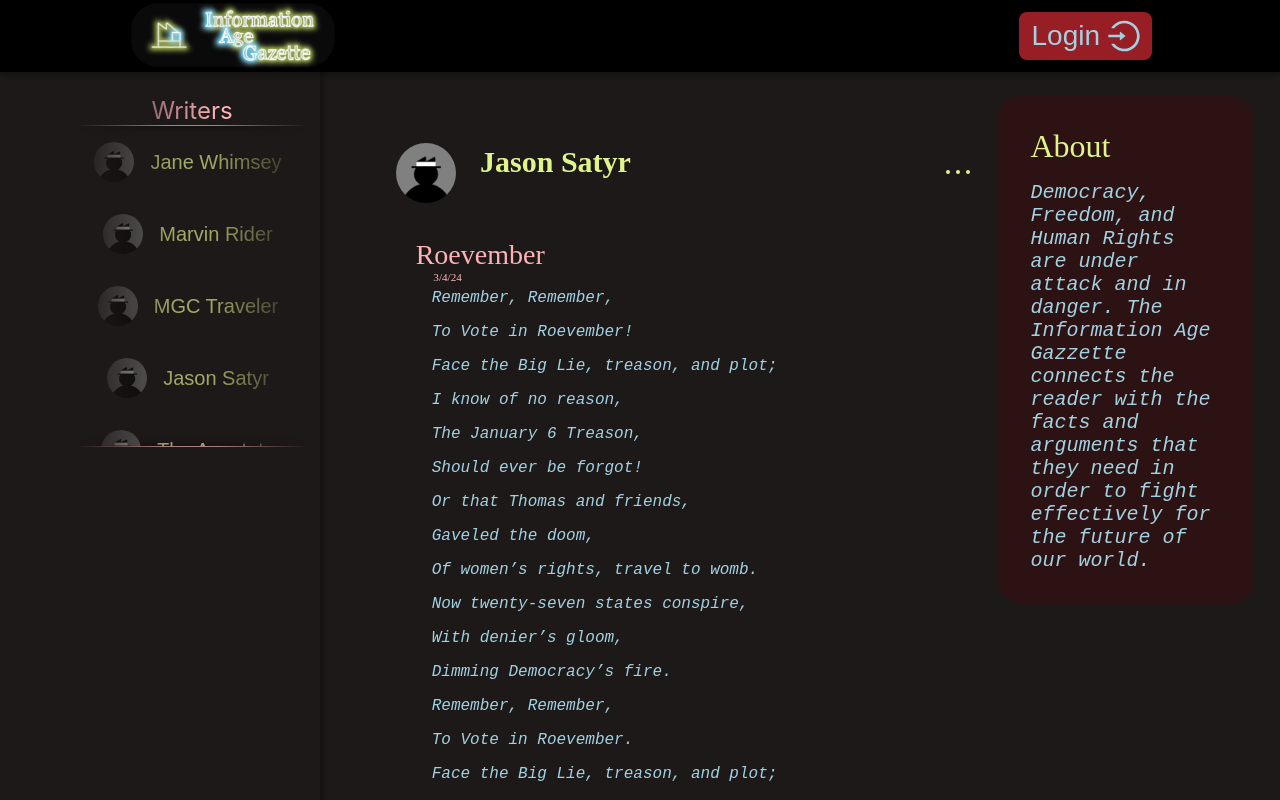
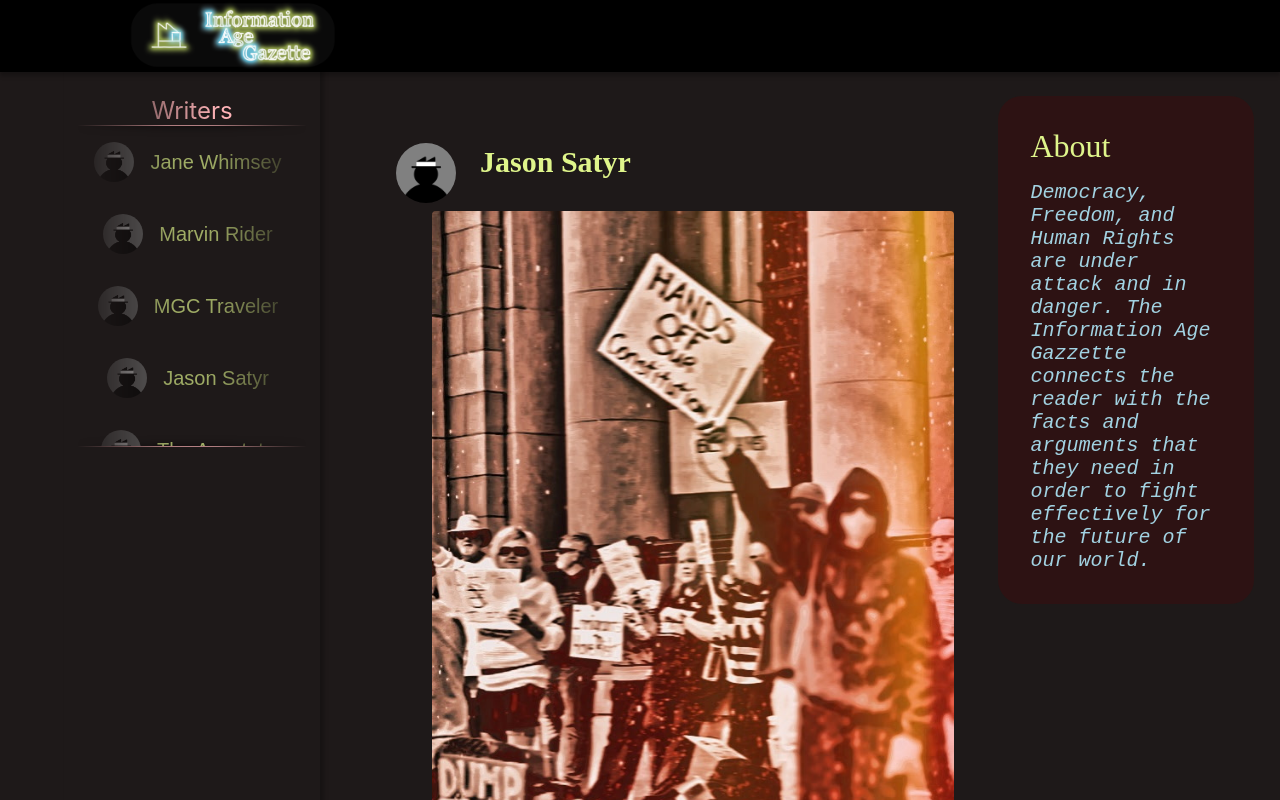
Before and after one commit to esmodea/IAG-Project, a React (Create React App) app in the folder iag-fe/: page /home in a window 1280 px wide. Built offline with nearby package versions, Linux system fonts and the light colour scheme.

Commit message:
Added "When a Good Man Goes to War" to Jason Satyr article list

```diff
--- a/iag-fe/package.json
+++ b/iag-fe/package.json
@@ -27,10 +27,10 @@
     "postcss": "^8.4",
     "react": "^18.2.0",
     "react-dom": "^18.2.0",
-    "react-scripts": "^5.0.1",
     "react-redux": "^8.0.5",
     "react-router": "^6.8.1",
     "react-router-dom": "^6.8.1",
+    "react-scripts": "^5.0.1",
     "reactstrap": "^8.0",
     "typescript": "^4.9",
     "web-vitals": "^2.1.4"
@@ -60,7 +60,7 @@
     ]
   },
   "devDependencies": {
-    "create-react-app": "^5.0.1",
-    "netlify-cli": "^17.11.1"
+    "create-react-app": "^5.1.0",
+    "netlify-cli": "^16.1.0"
   }
 }
--- a/iag-fe/src/application/mobile/components/Home/index.js
+++ b/iag-fe/src/application/mobile/components/Home/index.js
@@ -6,8 +6,11 @@ const MHomeContent = (props) => {
     const {articles} = props;
 
     const sortDate = (a, b) => {
-        let aDate = a.content.info.date.split('/').map((num) => {return +num;});
-        let bDate = b.content.info.date.split('/').map((num) => {return +num;});
+        let aDate
+        let bDate
+        if(a.content.info.date !== undefined) {
+            aDate = a.content.info.date.split('/').map((num) => {return +num;});
+            bDate = b.content.info.date.split('/').map((num) => {return +num;});
             if(aDate[2] >= bDate[2]){
                 if(aDate[0] >= bDate[0]){
                     if(aDate[1] >= bDate[1]){
@@ -25,6 +28,7 @@ const MHomeContent = (props) => {
             } else {
                 return 1;
             }
+        };
     }
 
     const posts = articles.sort(sortDate);
--- a/iag-fe/src/application/mobile/components/Writer/index.js
+++ b/iag-fe/src/application/mobile/components/Writer/index.js
@@ -9,8 +9,11 @@ const MWriterContent = (props) => {
     const currentWriter = location.pathname.split('/')[location.pathname.split('/').length - 1];
 
     const sortDate = (a, b) => {
-        let aDate = a.content.info.date.split('/').map((num) => {return +num;});
-        let bDate = b.content.info.date.split('/').map((num) => {return +num;});
+        let aDate
+        let bDate
+        if(a.content.info.date !== undefined) {
+            aDate = a.content.info.date.split('/').map((num) => {return +num;});
+            bDate = b.content.info.date.split('/').map((num) => {return +num;});
             if(aDate[2] >= bDate[2]){
                 if(aDate[0] >= bDate[0]){
                     if(aDate[1] >= bDate[1]){
@@ -28,6 +31,7 @@ const MWriterContent = (props) => {
             } else {
                 return 1;
             }
+        };
     }
 
     const posts = articles.sort(sortDate);
--- a/iag-fe/src/application/mock-data/homeArticles.js
+++ b/iag-fe/src/application/mock-data/homeArticles.js
@@ -103,10 +103,36 @@ The Bible is full of crackpottery. You will find fireproof men, a lionproof hero
         content: {
             info: {
                 icon: '',
+                author: "The Apostate ",
+                id: 'the-apostate ',
+                links: ['https://www.space.com/24054-how-old-is-the-universe.html','https://education.nationalgeographic.org/resource/resource-library-age-earth/', 'https://www.letu.edu/academics/arts-and-sciences/files/age-of-earth.pdf', 'https://answersingenesis.org/age-of-the-earth/how-old-is-the-earth/', 'https://ncse.ngo/yes-noahs-flood-may-have-happened-not-over-whole-earth', 'https://en.wikipedia.org/wiki/Genesis_flood_narrative', 'https://www.livescience.com/human-behavior/religion/did-noahs-flood-really-happen', 'https://www.smithsonianmag.com/science-nature/evidence-for-a-flood-102813115/', 'https://bibleinterp.arizona.edu/articles/flood357903'],
+                date: '2/28/24'
+            },
+            article: {
+                headline: 'Modern Religion #1: It’s Just so Dumb',
+                text: `
+               One of the main problems with dealing with religion in America is the Bible.  How and why are we supposed to take this crap seriously?  If you cannot prove it with science or empirical evidence, it isn’t real.  It just isn’t.  If not attached to a worldwide organization, it would be considered mental illness to believe biblical stories as fact.
+Modern christianity is a whole system of Faith Illogical.  It is really disturbing that these religious crazies use this “faith” to apply to life decisions and political affiliation. We are literally surrounded by insanity, and we are told to accept it as the ultimate truth.
+There are so many absolute gems in the Bible.  Perhaps the best place to start is with creation.  According to all reputable scientists, the Universe is somewhere near 13.8 billion years old, and the Earth is a little under 4.5 billion years old.  There is absolutely no chance that the Earth is 6 thousand years old, no matter what the Bible says. Anyone who believes so, is a few billion years off the mark.  The science on this is deep, wide, and clear.
+Noah’s Ark is another fantastic example of absolute insanity.  Just about everything in the Noah story is impossible. Noah could not have been 950 years old.  There was never a worldwide flood.  No boat or ship ever built could hold two of every animal on Earth, not even if it was built in cubits.  No way a single family could take care of a pair of everything.  Where would the poop go?  How could they feed them?  For that matter how did any fish survive when the freshwater rains connected the seas, leaving nothing on the planet but brackish water?  None of it happened.  It is a crazy story.
+The Bible is full of crackpottery. You will find fireproof men, a lionproof hero, a long-haired Superman, a flying chariot, a flying man, a man swallowed by a fish and puked up alive 3 days later, a bet between God and the Devil, and a woman getting pregnant without sex.  So much of “The Book” is primitive mythology, and yet we are expected to put aside logic, science, and evidence, shut up, bow our heads, and swallow that bullshit sandwich.
+
+
+                `,
+            },
+            interaction: {
+                likes: '14k'
+            }
+        },
+        key: 4
+    },{
+        content: {
+            info: {
+                icon: '',
                 author: "Jason Satyr",
                 id: 'jason-satyr',
                 links: ['https://genius.com/English-folk-verse-the-fifth-of-november-guy-fawkes-night-poem-annotated'],
-                date: '3/4/24',
+                date: '3/4/25',
             },
             article: {
                 headline: 'Roevember',
@@ -134,6 +160,32 @@ The Bible is full of crackpottery. You will find fireproof men, a lionproof hero
             }
         },
         key: 5
+    },{
+        content: {
+            info: {
+                icon: '',
+                author: "Jason Satyr",
+                id: 'jason-satyr',
+                links: [],
+                date: '5/7/25',
+            },
+            article: {
+                headline: 'When a Good Man Goes to War',
+                image: '/assets/Key6article.jpg',
+                text: `Who knows what finally pushed me out the door.  Like the rest of the nation, I watched in horror for weeks, feeling hopeless and stressed.  Breaking law after law, Trump abused power with an authoritarian swagger.  He worked aggressively to destroy checks and balances, attempting to take complete control of our country.   I had followed the recent protests, but I just haven’t been the kind of person who goes to the street with a sign.  I always had something better to do. br/
+                        Perhaps it was Trump defying the Supreme Court.  Maybe it was him purposefully destroying our economy, or his attack on the Free Press.   The concentration camps in El Salvador might have been it; how could the America I love have concentration camps? I don’t know for sure what woke me up, but I realized that no one was coming to save us.  I needed to be the hero of my own story.  I was going to my first political protest, and I made a sign.  br/
+                        I wondered if anyone was going to show up.  It was rainy and cold, and Americans are famous for not protesting in bad weather.  I decided that I would stand there alone, in the cold, holding my sign, no matter how embarrassing or dangerous it might be. I couldn’t say that I did nothing when Trump destroyed the world.  Holding a sign in public, expressing my opinion, no matter how small an act, is something, even if I no one else was there.  However, when our car came into view of the protest site we broke into wide grins. We were not going to be alone. br/
+    	                The gang was all there.  Men and women, young and old all lined the streets in protest in the least likely place of all, the very buckle of the Bible Belt.  The atmosphere was rowdy and festive.  Honks of support and smiling waves from car after car drew loud cheers from the protesters.  We did get the occasional rude shout from the random MAGA yahoo, always male, always white, usually in a massive pickup truck. br/
+    	                Ours was a colorful lot, full of joy.  So many characters made up our motley crowd.  We had a masked free-Palestine protester with a boom box and a bull horn, a guy in a rascal sporting three American flags, and the bright red specter of Ester from the Handmaid’s Tale, who marched resolutely up and down the street past protest signs of all levels of skill and preparation. br/
+    	                The signs told the story of a nation in trauma.  The sheer number of crimes Trump had committed against the people was staggering to see laid out visually. Written on these signs were the reasons that these good people had gone to war.  Like me, they needed to speak out, to hold a sign for everyone to see what kept them up at night and ruined their breakfasts. There were so many reasons to protest, all together that day, many voices blending into a single harmony. br/
+    	                The passing cars constantly pumped energy into the crowd.  Every wave, every honk, every thumbs up gave us a thrill, so many supporters, even here.  I saw the face of a teenage girl light up like a lamp at the sight of us, full of wonder and hope.  I hadn’t seen hope like that in a long time, and I realized that that was why I was here.  It was for her and all the other young people that I saw driving by.  I need to hold their hope, as well as the hope of all the people who are losing so much right now.  I must fight for them.  They all deserve a future full of opportunity, and I will go tooth and claw with the fascists to give it to them. br/
+    	                I am so happy to not be alone in this.  It was crazy.  The crowd didn’t ever thin out. It got larger all day.  The energy was flowing, and I could feel the different threads of protest weaving together around me.  The scene was electric, and I knew that this was happening all over the nation, all over the world.  Hope, perhaps, is not in vain.  We may be facing America’s darkest hours, but ladies and gentlemen, we have a movement. br/`,
+            },
+            interaction: {
+                likes: '14k'
+            }
+        },
+        key: 6
     },
 ]
 
--- a/iag-fe/src/application/web/components/WriterPage/index.js
+++ b/iag-fe/src/application/web/components/WriterPage/index.js
@@ -13,8 +13,11 @@ const WWriterContent = () => {
     const location = useLocation();
 
     const sortDate = (a, b) => {
-        let aDate = a.content.info.date.split('/').map((num) => {return +num;});
-        let bDate = b.content.info.date.split('/').map((num) => {return +num;});
+        let aDate
+        let bDate
+        if(a.content.info.date !== undefined) {
+            aDate = a.content.info.date.split('/').map((num) => {return +num;});
+            bDate = b.content.info.date.split('/').map((num) => {return +num;});
             if(aDate[2] >= bDate[2]){
                 if(aDate[0] >= bDate[0]){
                     if(aDate[1] >= bDate[1]){
@@ -32,8 +35,8 @@ const WWriterContent = () => {
             } else {
                 return 1;
             }
+        };
     }
-
     const posts = articles.sort(sortDate);
 
 
--- a/iag-fe/src/application/web/components/common/Header.js
+++ b/iag-fe/src/application/web/components/common/Header.js
@@ -9,7 +9,7 @@ const Header = () => {
     return (
         <div className="header">
             <Link to={'/home'} className="logo"></Link>
-            <BigRedButton icons={[LoginOutlined]} text={['Login']} className="login-button" />
+            {/* <BigRedButton icons={[LoginOutlined]} text={['Login']} className="login-button" /> */}
         </div>
     )
 };
```
Also changed, not shown: iag-fe/public/assets/Key6article.jpg (added), 1 other file (tests, documents, lock files or other folders). Lines whose indentation alone changed are shown as unchanged.
